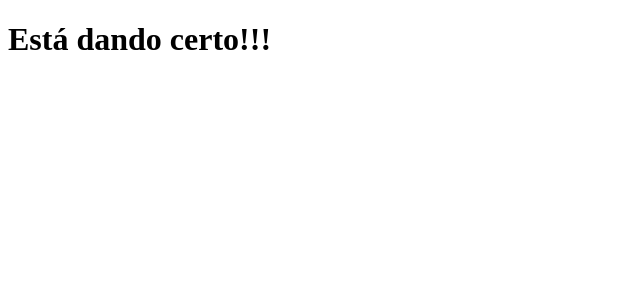
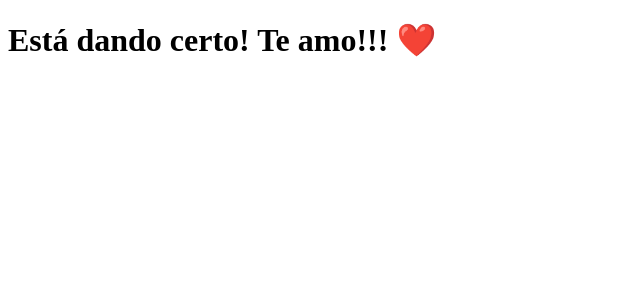
Before and after one commit to oglaucosouza/clone-tabnews, a Next.js app: page / in a window 1280 px wide. Shown: the top 300 px of the page, without its empty margins (0-640 px from the left). Built offline with nearby package versions, Linux system fonts and the light colour scheme.

Commit message:
modifica a frase

```diff
--- a/pages/index.js
+++ b/pages/index.js
@@ -1,5 +1,5 @@
 function Home() {
-    return <h1>Está dando certo!!!</h1>
+    return <h1>Está dando certo! Te amo!!! ❤️</h1>
 }
 
 export default Home;
```
